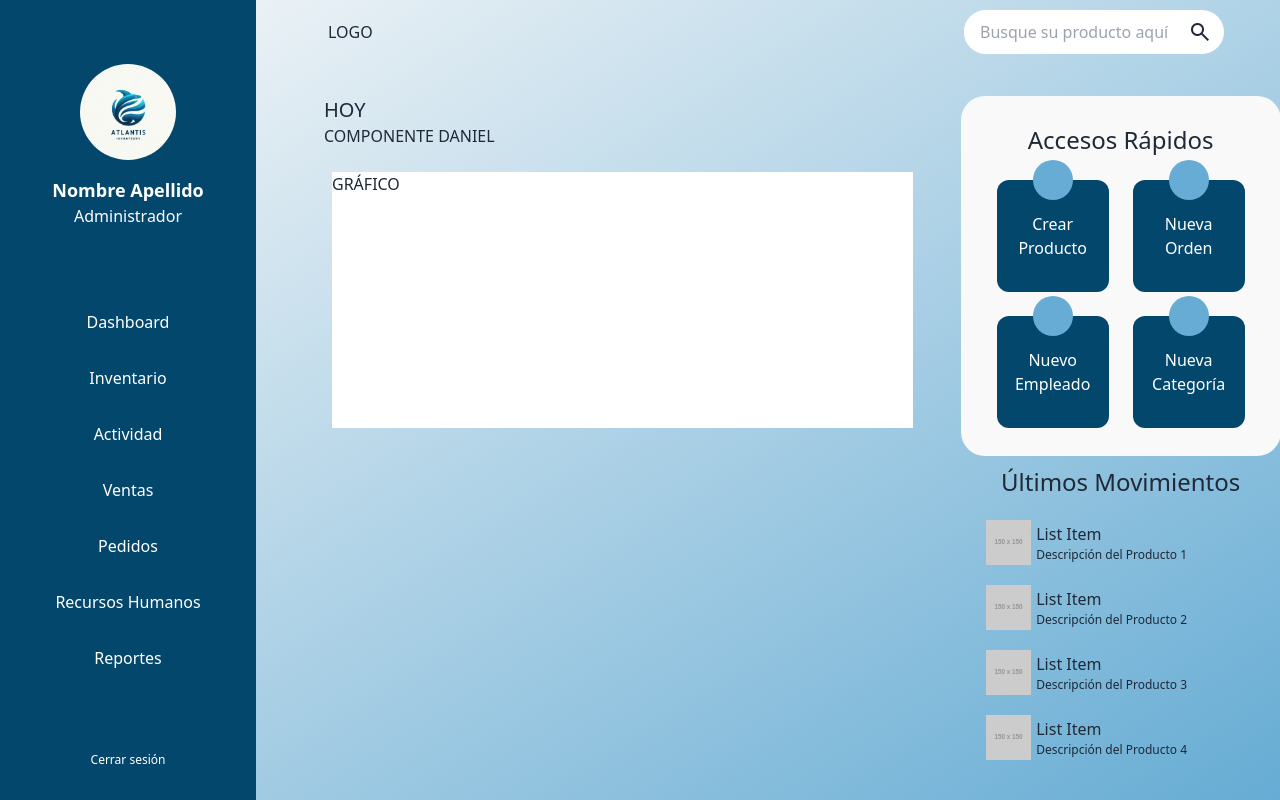
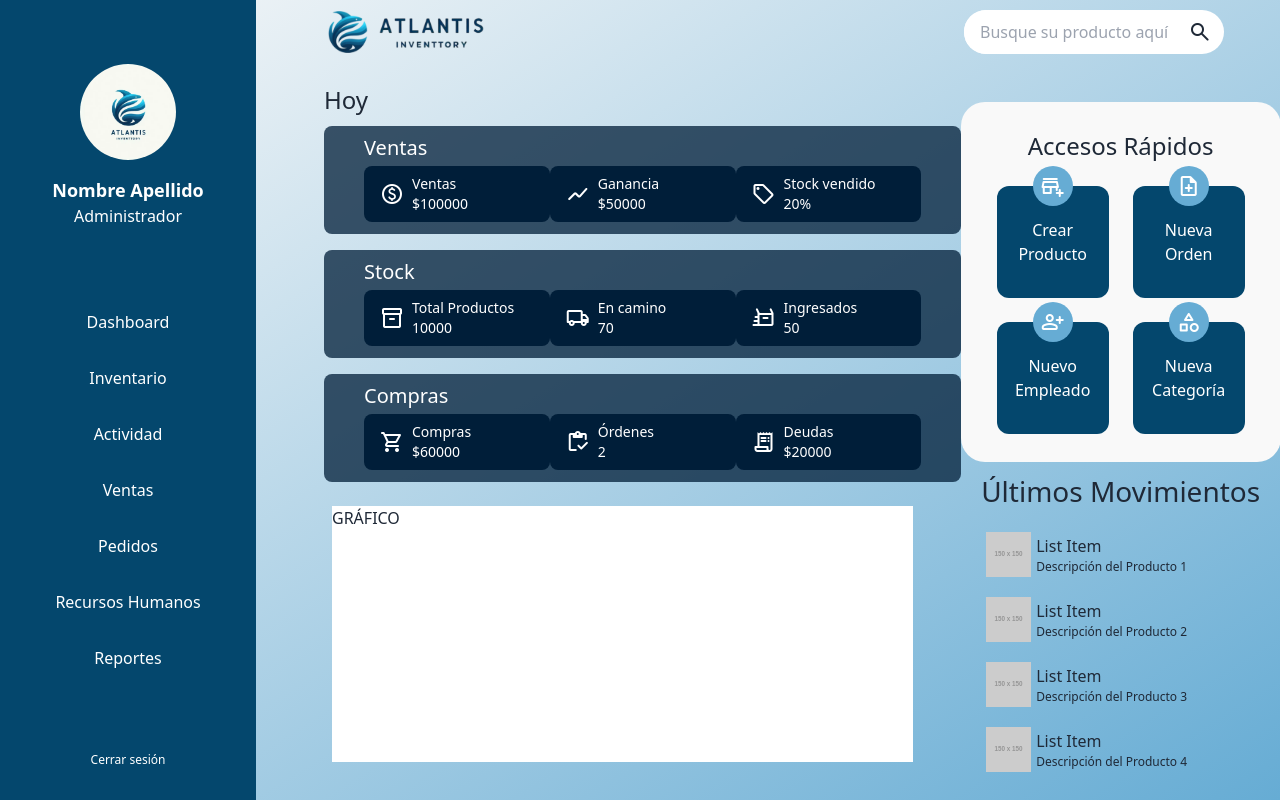
Before and after one commit to No-Country/s13-12-n-java, a React (Vite) app in the folder front-vite/: page / in a window 1280 px wide. Shown: the top 800 px of the page. Built offline with nearby package versions, Linux system fonts and the light colour scheme.

Commit message:
feat(frontend): add dashboard view responsive

```diff
--- a/front-vite/index.html
+++ b/front-vite/index.html
@@ -4,7 +4,7 @@
 <head>
   <meta charset="UTF-8" />
   <link rel="icon" type="image/svg+xml" href="/vite.svg" />
-  <link href="https://fonts.googleapis.com/css2?family=Material+Symbols+Outlined" rel="stylesheet" />
+  <link rel="stylesheet" href="https://fonts.googleapis.com/css2?family=Material+Symbols+Rounded:opsz,wght,FILL,GRAD@24,300,0,0" />
   <link rel="preconnect" href="https://fonts.googleapis.com">
   <link rel="preconnect" href="https://fonts.gstatic.com" crossorigin>
   <link href="https://fonts.googleapis.com/css2?family=Yanone+Kaffeesatz:wght@200..700&display=swap" rel="stylesheet">
--- a/front-vite/src/App.jsx
+++ b/front-vite/src/App.jsx
@@ -13,7 +13,8 @@ function App() {
 
   return (
     <Router>
-      <div className="grid lg:grid-cols-3 xl:grid-cols-4 min-h-screen bg-gradient-to-tl from-light-blue to-semi-white">
+      {/* <div className="bg-dark-blue lg:hidden h-80 w-screen fixed top-0 z-30 rounded-b-full"></div> */}
+      <div className="grid lg:grid-cols-3 xl:grid-cols-4 min-w-screen xl:max-w-screen bg-gradient-to-tl from-light-blue to-semi-white">
         {!isMobile && <Navbar Class='lg:col-span-1'></Navbar>}
         <div className="lg:col-span-2 xl:col-span-3">
           {isMobile ? <Header></Header> : <Topbar />}
--- /dev/null
+++ b/front-vite/src/components/CardsInfo.jsx
@@ -0,0 +1,54 @@
+import InfoCard from "./InfoCard";
+
+export default function CardsInfo() {
+
+  const cardsVentas = [
+    { icon: "paid", title: "Ventas", amount: "$100000" },
+    { icon: "show_chart", title: "Ganancia", amount: "$50000" },
+    { icon: "sell", title: "Stock vendido", amount: "20%" },
+  ];
+
+  const cardsStock = [
+    { icon: "inventory_2", title: "Total Productos", amount: 10000 },
+    { icon: "local_shipping", title: "En camino", amount: 70 },
+    { icon: "quick_reorder", title: "Ingresados", amount: 50 },
+  ];
+
+  const cardsCompras = [
+    { icon: "shopping_cart", title: "Compras", amount: "$60000" },
+    { icon: "inventory", title: "Órdenes", amount: 2 },
+    { icon: "receipt_long", title: "Deudas", amount: "$20000" },
+  ];
+
+  return (
+    <div className="flex flex-col">
+      {/*Desktop version*/}
+      <div className="hidden md:flex md:flex-col gap-4">
+        <div className="bg-dark-blue pt-2 pb-3 px-10 rounded-lg bg-opacity-75">
+          <p className="text-xl text-left text-white">Ventas</p>
+          <div className="flex justify-between text-sm">
+            {cardsVentas.map((card) => (
+              <InfoCard {...card} />
+            ))}
+          </div>
+        </div>
+        <div className=" bg-dark-blue pt-2 pb-3 px-10 rounded-lg bg-opacity-75">
+          <p className="text-xl text-left text-white">Stock</p>
+          <div className="flex justify-between text-sm">
+            {cardsStock.map((card) => (
+              <InfoCard {...card} />
+            ))}
+          </div>
+        </div>
+        <div className="bg-dark-blue pt-2 pb-3 px-10 rounded-lg bg-opacity-75">
+          <p className="text-xl text-left text-white">Compras</p>
+          <div className="flex justify-between text-sm">
+            {cardsCompras.map((card) => (
+              <InfoCard {...card} />
+            ))}
+          </div>
+        </div>
+      </div>
+    </div>
+  );
+}
--- /dev/null
+++ b/front-vite/src/components/InfoCard.jsx
@@ -0,0 +1,11 @@
+export default function InfoCard({ icon, title, amount }) {
+    return (
+      <div className="flex gap-2 items-center py-2 px-4 bg-light-blue text-white rounded-lg w-48 lg:w-52 lg:bg-dark-blue mt-1">
+        <span className="material-symbols-rounded">{icon}</span>
+        <div>
+          <p>{title}</p>
+          <p>{amount}</p>
+        </div>
+      </div>
+    );
+  }
--- /dev/null
+++ b/front-vite/src/components/Logo.jsx
@@ -0,0 +1,10 @@
+import React from 'react'
+
+export default function Logo() {
+  return (
+    <div className='flex gap-2'>
+        <img className="w-6 lg:flex-shrink-0 lg:w-10" src='/images/isotipo.svg' alt='Isotipo Atlantis Inventory' />
+        <img className="h-8 lg:flex-shrink-0 lg:h-10" src='/images/Logotipo.png' alt='Logo Atlantis Inventory'/>
+    </div>
+  )
+}
--- a/front-vite/src/components/Shortcuts.jsx
+++ b/front-vite/src/components/Shortcuts.jsx
@@ -4,8 +4,8 @@ export default function Shortcuts({ icon, label, action }) {
   return (
     <div className="flex justify-center relative">
       <button onCLick={action} className="bg-blue flex flex-col w-28 h-28 rounded-xl items-center justify-center relative">
-        <div className="bg-light-blue w-10 h-10 p-4 rounded-full absolute top-0 transform -translate-y-1/2">
-            {icon}
+        <div className="bg-light-blue w-10 h-10 p-4 rounded-full absolute top-0 transform -translate-y-1/2 flex items-center justify-center">
+            <span className="material-symbols-rounded text-white">{icon}</span>
         </div>
         <div className="p-3">
           <span className="text-white font-medium">{label}</span>
--- a/front-vite/src/components/Topbar.jsx
+++ b/front-vite/src/components/Topbar.jsx
@@ -1,19 +1,18 @@
 import React from "react";
-import Navbar from "./Navbar";
-import { Outlet } from "react-router-dom";
+import Logo from "./Logo";
 
 export default function Topbar() {
   return (
-    <div className="lg:-ml-10 xl:-ml-2 2xl:-ml-24 flex">
+    <div className="lg:-ml-10 xl:-ml-2 2xl:-ml-28 flex">
       <header className="flex justify-between w-full pl-4 h-16 items-center">
-        <h1 className="flex-shrink-0">LOGO</h1>
+        <Logo></Logo>
         <div className="flex justify-center mr-14 items-center bg-white rounded-full">
           <input
             type="search"
             placeholder="Busque su producto aquí"
             className="h-11 rounded-full w-56 placeholder:px-4"
           ></input>
-          <span className="material-symbols-outlined pr-3">search</span>
+          <span className="material-symbols-rounded pr-3">search</span>
         </div>
       </header>
     </div>
--- a/front-vite/src/components/lastmovements.css
+++ b/front-vite/src/components/lastmovements.css
@@ -8,7 +8,7 @@
     width: 45px;
 }
 .h1-title-last-movements{
-    font-size: 24px;
+    font-size: 28px;
 }
 .h2-title-product{
     font-size: 16px;
--- a/front-vite/src/pages/dashboard/Dashboard.jsx
+++ b/front-vite/src/pages/dashboard/Dashboard.jsx
@@ -2,92 +2,69 @@ import React from "react";
 import IndexPage from "../../components/ProductosLast";
 import { useMediaQuery } from "react-responsive";
 import Shortcuts from "../../components/Shortcuts";
+import CardsInfo from "../../components/CardsInfo";
+import InfoCard from "../../components/InfoCard";
 
 export default function Dashboard() {
   const isMobile = useMediaQuery({ maxWidth: 1023 });
+  const cardsMobile = [
+    { icon: "paid", title: "Ventas", amount: "$100000" },
+    { icon: "show_chart", title: "Ganancia", amount: "$50000" },
+    { icon: "sell", title: "Stock vendido", amount: "20%" },
+    { icon: "inventory_2", title: "Total Productos", amount: 10000 },
+    { icon: "local_shipping", title: "En camino", amount: 70 },
+    { icon: "quick_reorder", title: "Ingresados", amount: 50 },
+    { icon: "shopping_cart", title: "Compras", amount: "$60000" },
+    { icon: "inventory", title: "Órdenes", amount: 2 },
+    { icon: "receipt_long", title: "Deudas", amount: "$20000" },
+  ];
+
+  const shortcutsIcons = ['add_business', 'note_add', 'person_add', 'category']
+
   return (
-    <div>
-      <div className="xl:grid grid-cols-3 xl:max-w-screen xl:mt-8">
-        <div className="col-span-2">
-          <h1 className="text-center lg:text-left text-xl">HOY</h1>
-          <div className="carousel rounded-box max-w-screen mx-6 lg:hidden">
-            <div className="carousel-item w-1/2">
-              <img
-                src="https://daisyui.com/images/stock/photo-1559703248-dcaaec9fab78.jpg"
-                className="w-full"
-              />
-            </div>
-            <div className="carousel-item w-1/2">
-              <img
-                src="https://daisyui.com/images/stock/photo-1565098772267-60af42b81ef2.jpg"
-                className="w-full"
-              />
-            </div>
-            <div className="carousel-item w-1/2">
-              <img
-                src="https://daisyui.com/images/stock/photo-1572635148818-ef6fd45eb394.jpg"
-                className="w-full"
-              />
-            </div>
-            <div className="carousel-item w-1/2">
-              <img
-                src="https://daisyui.com/images/stock/photo-1494253109108-2e30c049369b.jpg"
-                className="w-full"
-              />
-            </div>
-            <div className="carousel-item w-1/2">
-              <img
-                src="https://daisyui.com/images/stock/photo-1550258987-190a2d41a8ba.jpg"
-                className="w-full"
-              />
-            </div>
-            <div className="carousel-item w-1/2">
-              <img
-                src="https://daisyui.com/images/stock/photo-1559181567-c3190ca9959b.jpg"
-                className="w-full"
-              />
-            </div>
-            <div className="carousel-item w-1/2">
-              <img
-                src="https://daisyui.com/images/stock/photo-1601004890684-d8cbf643f5f2.jpg"
-                className="w-full"
-              />
-            </div>
+      <div className="xl:grid xl:grid-cols-3 max-h-screen flex flex-col items-center">
+        <div className="xl:col-span-2 xl:mt-5">
+          <h1 className="text-center lg:text-left text-2xl mb-2.5">Hoy</h1>
+          <div className="carousel max-w-sm p-4 space-x-4 lg:hidden">
+            {cardsMobile.map((card) => (
+              <div className="carousel-item" key={card.title}>
+                <InfoCard {...card} />
+              </div>
+            ))}
           </div>
-          {!isMobile && (
-            <div>
-              <div>COMPONENTE DANIEL</div>
-            </div>
-          )}
+          {!isMobile && <CardsInfo/>}
           <div className="flex justify-center gap-4 mt-2 lg:hidden">
-            <button className="bg-light-blue rounded-xl w-14 h-14">
-              {" "}
-              {/* pasar a una lista de objetos para mapear */}
-              <span className="text-white">ICON</span>
+            {/* {shortcutsIcons.map((icon) => {
+              <button className="bg-light-blue rounded-xl w-14 h-14">
+                <span className="text-white material-symbols-rounded">{icon}</span>
+              </button>
+            })} */}
+            <button className="bg-light-blue rounded-xl w-14 h-14 flex items-center justify-center">
+              <span className="text-white material-symbols-rounded">add_business</span>
             </button>
-            <button className="bg-light-blue rounded-xl w-14 h-14">
-              <span className="text-white">ICON</span>
+            <button className="bg-light-blue rounded-xl w-14 h-14 flex items-center justify-center">
+              <span className="text-white material-symbols-rounded">note_add</span>
             </button>
-            <button className="bg-light-blue rounded-xl w-14 h-14">
-              <span className="text-white">ICON</span>
+            <button className="bg-light-blue rounded-xl w-14 h-14 flex items-center justify-center">
+              <span className="text-white material-symbols-rounded">person_add</span>
             </button>
-            <button className="bg-light-blue rounded-xl w-14 h-14">
-              <span className="text-white">ICON</span>
+            <button className="bg-light-blue rounded-xl w-14 h-14 flex items-center justify-center">
+              <span className="text-white material-symbols-rounded">category</span>
             </button>
           </div>
           <div className="flex justify-center items-center">
             <div className="bg-white h-64 my-6 w-96 md:w-full md:mx-10 lg:mr-12 lg:ml-2">GRÁFICO</div>
           </div>
         </div>
-        <div className="col-span-1 flex flex-col items-center">
+        <div className="xl:col-span-1 flex flex-col items-center xl:mt-8">
           {!isMobile && (
             <div className="bg-semi-white flex flex-col w-80 items-center justify-center p-7 rounded-3xl">
               <h2 className="mb-6 text-2xl">Accesos Rápidos</h2>
               <div className="grid grid-cols-2 gap-6 gap-y-6">
-                <Shortcuts label={"Crear Producto"}></Shortcuts>
-                <Shortcuts label={"Nueva Orden"}></Shortcuts>
-                <Shortcuts label={"Nuevo Empleado"}></Shortcuts>
-                <Shortcuts label={"Nueva Categoría"}></Shortcuts>
+                <Shortcuts label={"Crear Producto"} icon='add_business'></Shortcuts>
+                <Shortcuts label={"Nueva Orden"} icon='note_add'></Shortcuts>
+                <Shortcuts label={"Nuevo Empleado"} icon='person_add'></Shortcuts>
+                <Shortcuts label={"Nueva Categoría"} icon='category'></Shortcuts>
               </div>
             </div>
           )}
@@ -96,6 +73,5 @@ export default function Dashboard() {
           </div>
         </div>
       </div>
-    </div>
   );
 }
```
Also changed, not shown: front-vite/src/components/Header.jsx (+5 -10 lines), front-vite/src/components/cards-info.jsx (deleted, +0 -78 lines), front-vite/public/images/Logotipo.png (added).
